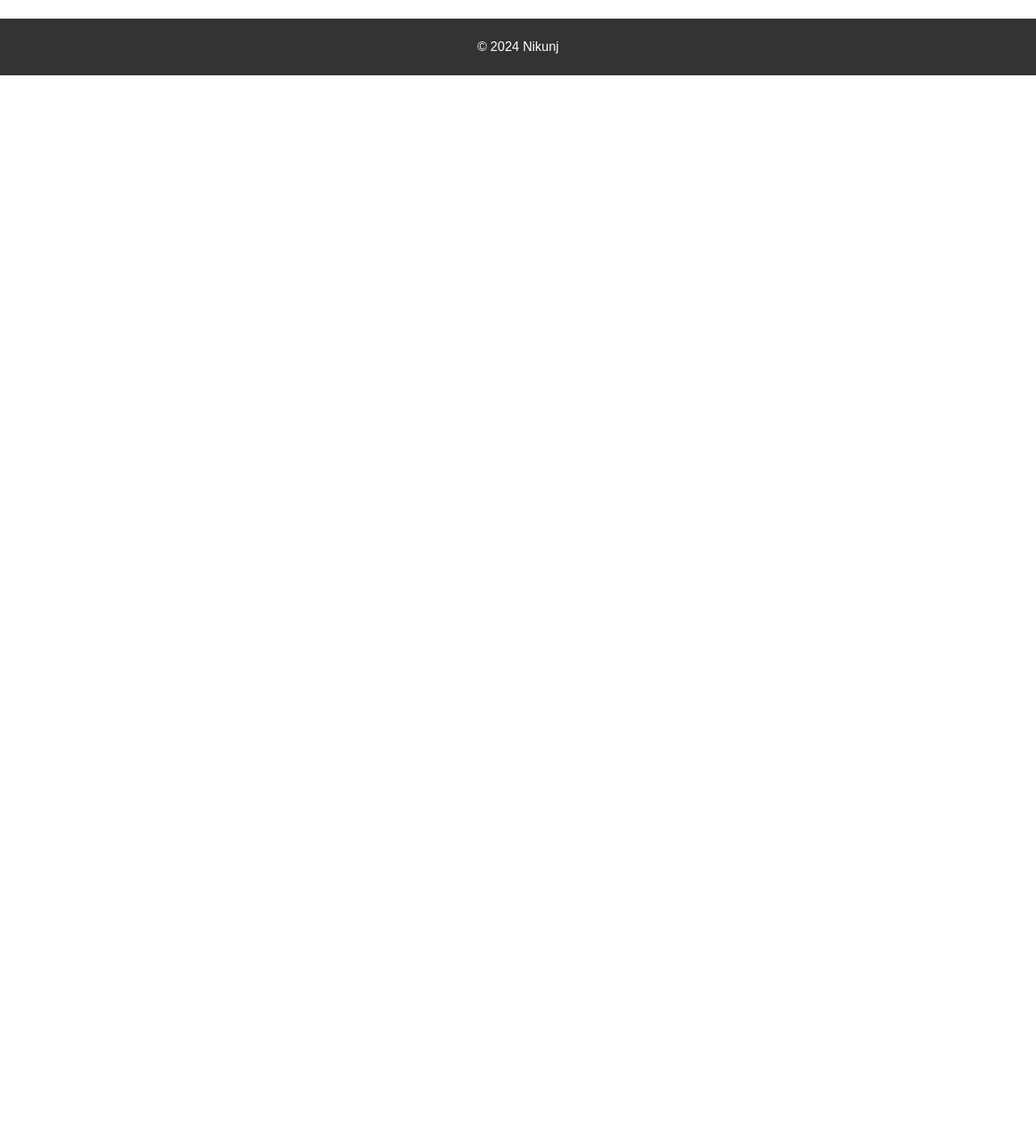
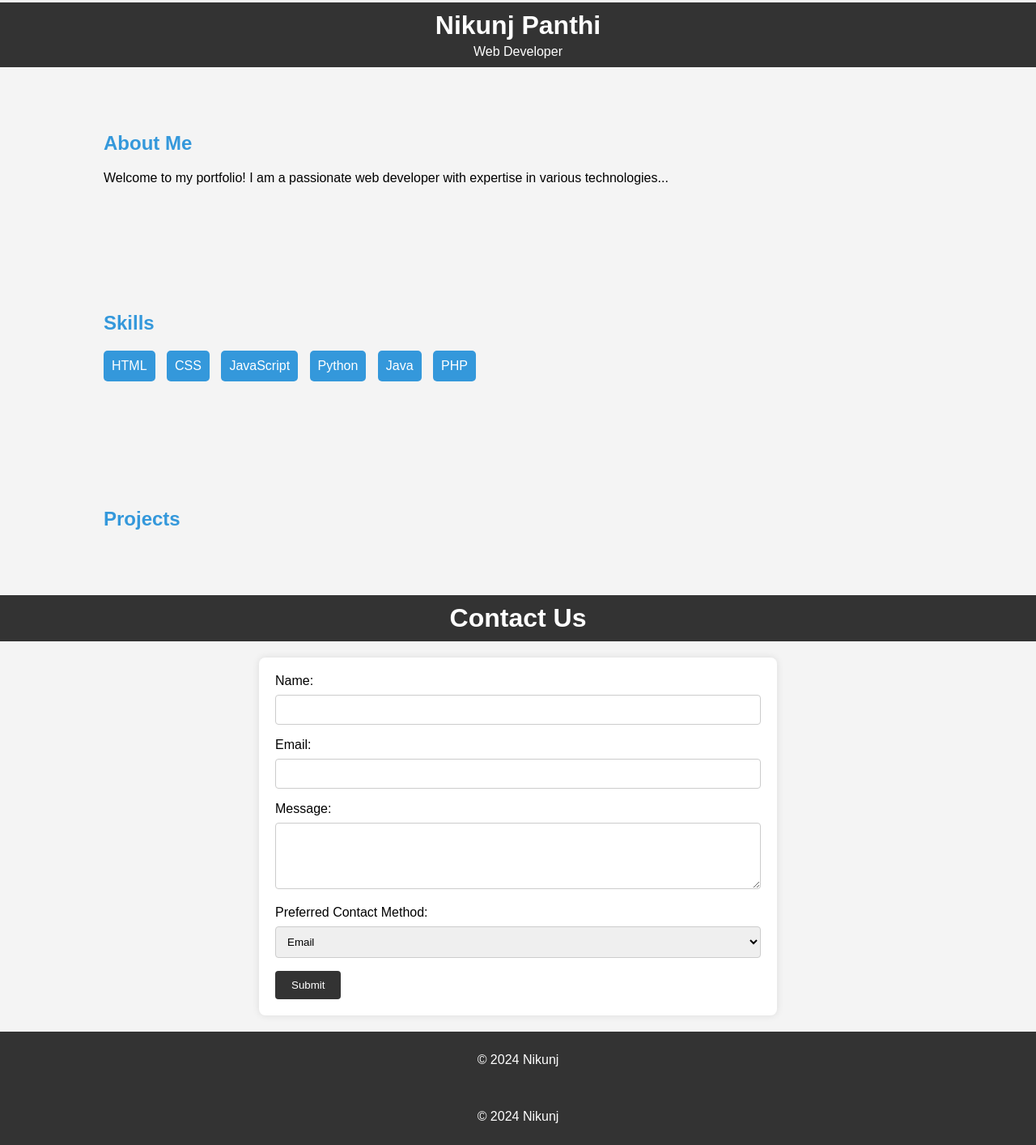
Before and after one commit to nikunjpanthi/nikunjpanthi.github.io, a plain HTML site: page index.html in a window 1280 px wide. Shown: the part 728-2142 px from the top of the page at 81% size. Before the commit the page ends 821 px from the top, so only its background shows below. Drawn offline with Linux system fonts and the light colour scheme.

Commit message:
Update index.html

```diff
--- a/index.html
+++ b/index.html
@@ -44,6 +44,161 @@
         </div>
     </section>
 
+
+<!DOCTYPE html>
+<html lang="en">
+<head>
+    <meta charset="UTF-8">
+    <meta name="viewport" content="width=device-width, initial-scale=1.0">
+    <title> NIKUNJ - Portfolio</title>
+    <link rel="stylesheet" href="style.css">
+</head>
+<body>
+    <header>
+        <div class="container">
+            <h1>Nikunj Panthi</h1>
+            <p>Web Developer</p>
+        </div>
+    </header>
+
+    <section class="about">
+        <div class="container">
+            <h2>About Me</h2>
+            <p>Welcome to my portfolio! I am a passionate web developer with expertise in various technologies...</p>
+        </div>
+    </section>
+
+    <section class="skills">
+        <div class="container">
+            <h2>Skills</h2>
+            <ul>
+                <li>HTML</li>
+                <li>CSS</li>
+                <li>JavaScript</li>
+                <li>Python</li>
+                <li>Java</li>
+                <li>PHP</li>
+            </ul>
+        </div>
+    </section>
+
+    <section class="projects">
+        <div class="container">
+            <h2>Projects</h2>
+
+        </div>
+    </section>
+    <!DOCTYPE html>
+<html lang="en">
+<head>
+    <meta charset="UTF-8">
+    <meta name="viewport" content="width=device-width, initial-scale=1.0">
+    <title>Contact Us</title>
+    <style>
+        body {
+            font-family: Arial, sans-serif;
+            margin: 0;
+            padding: 0;
+            background-color: #f4f4f4;
+        }
+
+        header {
+            background-color: #333;
+            color: white;
+            padding: 10px;
+            text-align: center;
+        }
+
+        section {
+            padding: 20px;
+        }
+
+        form {
+            max-width: 600px;
+            margin: 0 auto;
+            background-color: white;
+            padding: 20px;
+            border-radius: 8px;
+            box-shadow: 0 0 10px rgba(0, 0, 0, 0.1);
+        }
+
+        label {
+            display: block;
+            margin-bottom: 8px;
+        }
+
+        input, select, textarea {
+            width: 100%;
+            padding: 10px;
+            margin-bottom: 16px;
+            box-sizing: border-box;
+            border: 1px solid #ccc;
+            border-radius: 4px;
+        }
+
+        button {
+            background-color: #333;
+            color: white;
+            padding: 10px 20px;
+            border: none;
+            border-radius: 4px;
+            cursor: pointer;
+        }
+
+        button:hover {
+            background-color: #555;
+        }
+    </style>
+
+<body>
+
+    <header>
+        <h1>Contact Us</h1>
+    </header>
+
+    <section>
+        <form id="contactForm">
+            <label for="name">Name:</label>
+            <input type="text" id="name" name="name" required>
+
+            <label for="email">Email:</label>
+            <input type="email" id="email" name="email" required>
+
+            <label for="message">Message:</label>
+            <textarea id="message" name="message" rows="4" required></textarea>
+
+            <label for="contactMethod">Preferred Contact Method:</label>
+            <select id="contactMethod" name="contactMethod">
+                <option value="email">Email</option>
+                <option value="phone">Phone</option>
+                <option value="both">Both</option>
+            </select>
+
+            <button type="button" onclick="submitForm()">Submit</button>
+        </form>
+    </section>
+
+    <script>
+        function submitForm() {
+            var name = document.getElementById('name').value;
+            var email = document.getElementById('email').value;
+            var message = document.getElementById('message').value;
+            var contactMethod = document.getElementById('contactMethod').value;
+
+            // You can handle the form submission logic here (e.g., send data to a server)
+
+            // For demonstration purposes, let's log the form data to the console
+            console.log('Name:', name);
+            console.log('Email:', email);
+            console.log('Message:', message);
+            console.log('Preferred Contact Method:', contactMethod);
+
+            // You can add additional logic such as showing a thank you message, redirecting, etc.
+        }
+    </script>
+
+
+
     <footer>
         <div class="container">
             <p>&copy; 2024 Nikunj</p>
@@ -51,3 +206,12 @@
     </footer>
 </body>
 </html>
+
+
+    <footer>
+        <div class="container">
+            <p>&copy; 2024 Nikunj</p>
+        </div>
+    </footer>
+</body>
+</html>
```
